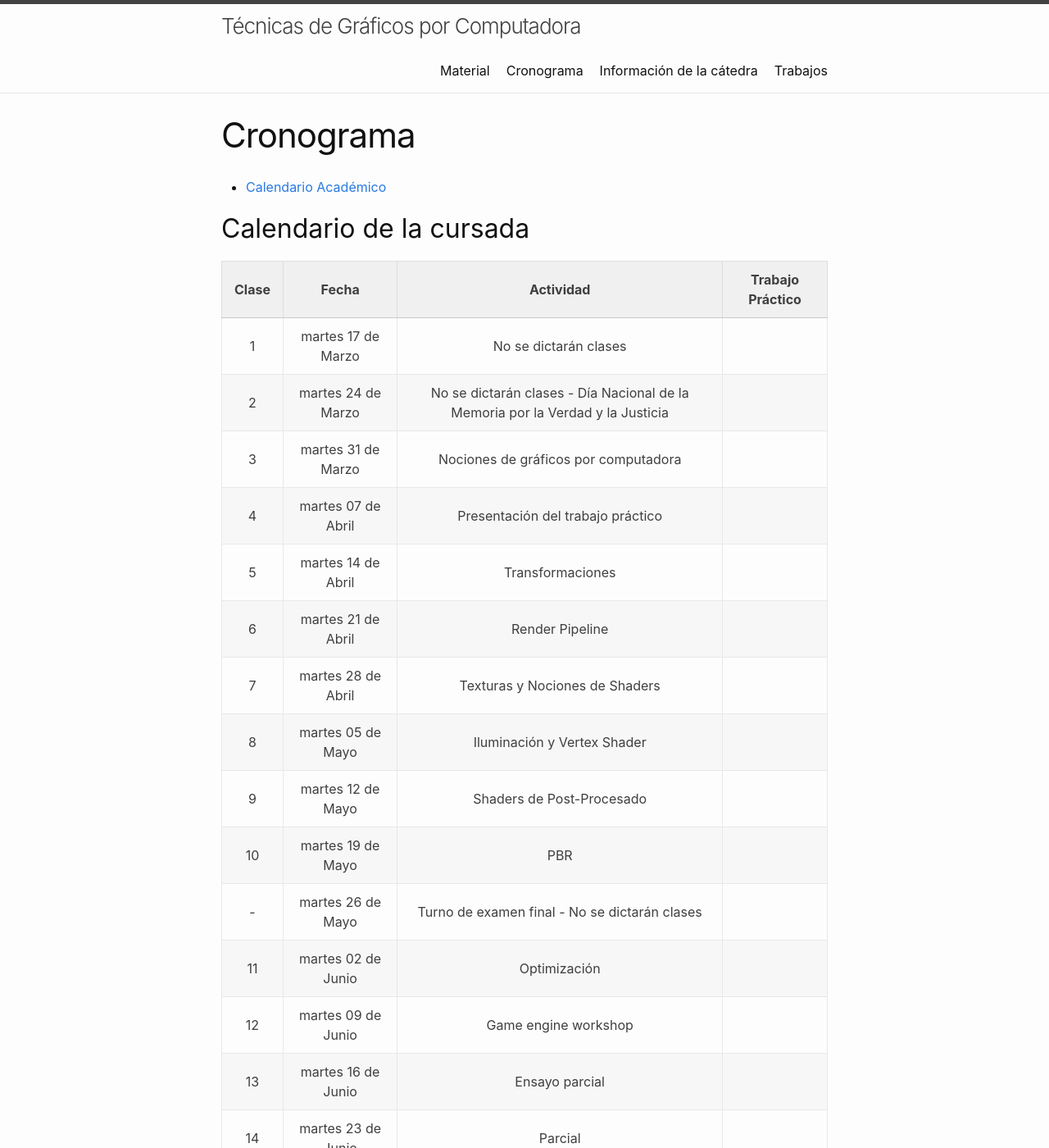
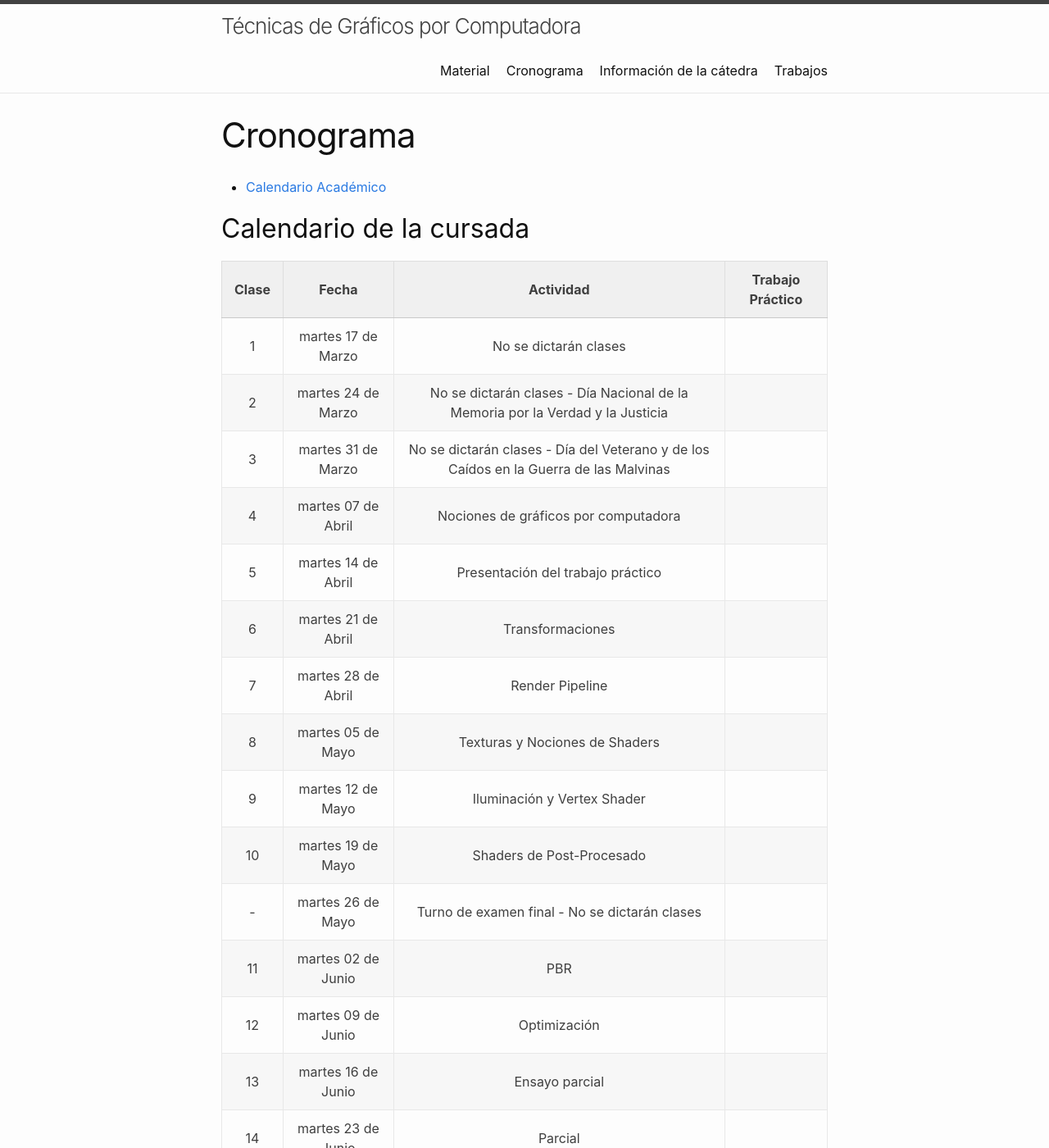
Before and after one commit to tgc-utn/tgc-utn.github.io, a Jekyll site: the page built from cronograma/index.md, in a window 1280 px wide and 1400 px high. Shown: the whole window at 82% size. Built offline with Jekyll 4.4.1, drawn with Linux system fonts in a browser that asks for light colours.

Commit message:
Update index.md

```diff
--- a/cronograma/index.md
+++ b/cronograma/index.md
@@ -36,17 +36,17 @@ td{
 |:-----:|:-------------------:|:------------:|:-----------------:|
 |  1    | martes 17 de Marzo | No se dictarán clases ||
 |  2    | martes 24 de Marzo | No se dictarán clases - Día Nacional de la Memoria por la Verdad y la Justicia ||
-|  3    | martes 31 de Marzo | Nociones de gráficos por computadora ||
-|  4    | martes 07 de Abril | Presentación del trabajo práctico ||
-|  5    | martes 14 de Abril | Transformaciones ||
-|  6    | martes 21 de Abril | Render Pipeline ||
-|  7    | martes 28 de Abril | Texturas y Nociones de Shaders ||
-|  8    | martes 05 de Mayo | Iluminación y Vertex Shader ||
-|  9    | martes 12 de Mayo | Shaders de Post-Procesado ||
-| 10    | martes 19 de Mayo | PBR ||
+|  3    | martes 31 de Marzo | No se dictarán clases - Día del Veterano y de los Caídos en la Guerra de las Malvinas ||
+|  4    | martes 07 de Abril | Nociones de gráficos por computadora ||
+|  5    | martes 14 de Abril | Presentación del trabajo práctico ||
+|  6    | martes 21 de Abril | Transformaciones ||
+|  7    | martes 28 de Abril | Render Pipeline ||
+|  8    | martes 05 de Mayo | Texturas y Nociones de Shaders ||
+|  9    | martes 12 de Mayo | Iluminación y Vertex Shader ||
+| 10    | martes 19 de Mayo | Shaders de Post-Procesado ||
 |  -    | martes 26 de Mayo | Turno de examen final - No se dictarán clases ||
-| 11    | martes 02 de Junio | Optimización ||
-| 12    | martes 09 de Junio | Game engine workshop ||
+| 11    | martes 02 de Junio | PBR ||
+| 12    | martes 09 de Junio | Optimización ||
 | 13    | martes 16 de Junio | Ensayo parcial ||
 | 14    | martes 23 de Junio | Parcial ||
 | 15    | martes 30 de Junio | 1° Recuperatorio ||
```
